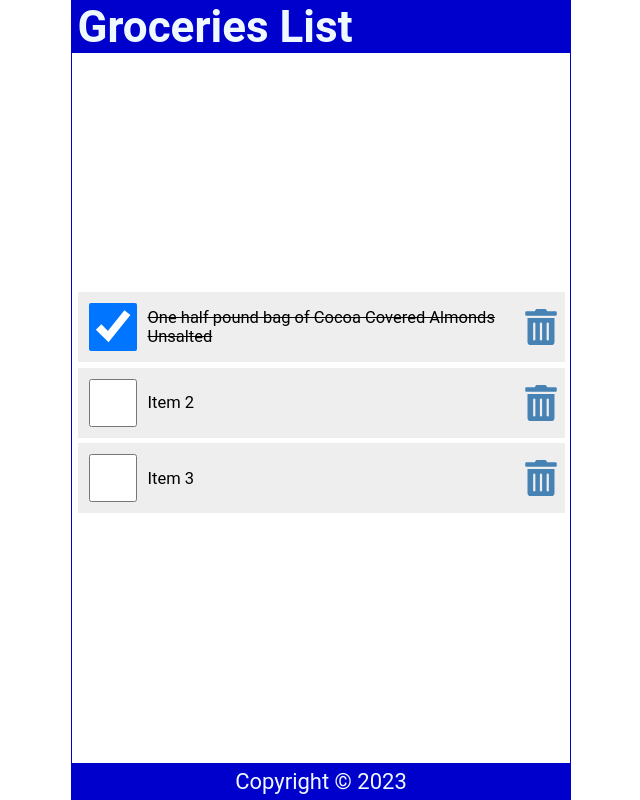
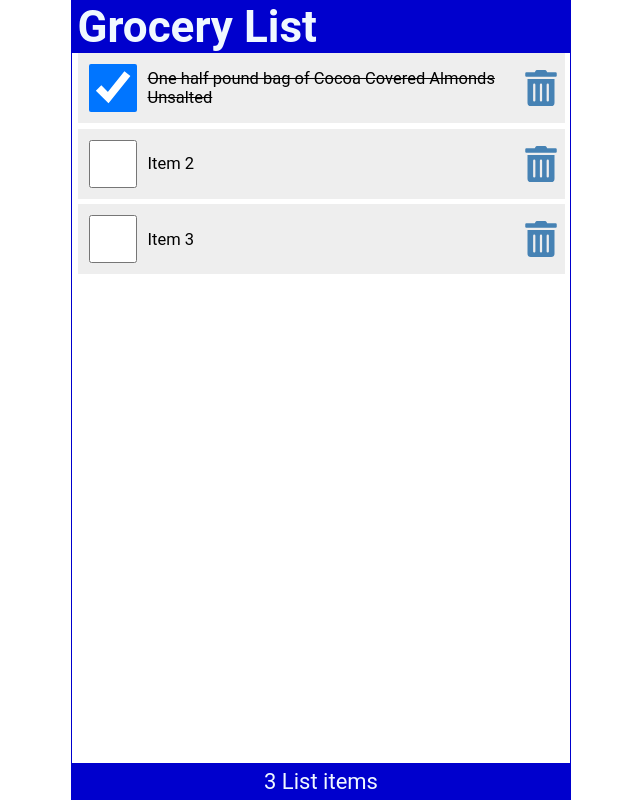
Before and after one commit to Gabzz-z/firstReactProject, a React (Create React App) app in the folder project/: page / in a window 1280 px wide. Shown: the whole page, without its empty margins (319-959 px from the left). Built offline with nearby package versions, Linux system fonts and the light colour scheme.

Commit message:
added props and cleaned the code by creating separate files

```diff
--- a/project/src/App.js
+++ b/project/src/App.js
@@ -1,14 +1,48 @@
 import Header from './Header';
 import Content from './content';
 import Footer from './Footer';
+import { useState } from 'react';
 
 function App() {
+  const [items, setItems] = useState([
+    {
+        id: 1,
+        checked: true,
+        item: "One half pound bag of Cocoa Covered Almonds Unsalted"
+    },
+    {
+        id: 2,
+        checked: false,
+        item: "Item 2"
+    },
+    {
+        id: 3,
+        checked: false,
+        item: "Item 3"
+    }
+  ]);
+
+  const handleCheck = (id) => {
+    const listItems = items.map((item) => item.id === id ? { ...item, checked: !item.checked } : item);
+    setItems(listItems);
+    localStorage.setItem('shoppinglist', JSON.stringify(listItems));
+  }
+
+  const handleDelete = (id) => {
+    const listItems = items.filter((item) => item.id !== id);
+    setItems(listItems);
+    localStorage.setItem('shoppinglist', JSON.stringify(listItems));
+  }
 
   return (
     <div className="App">
-      <Header />
-      <Content />
-      <Footer  />
+      <Header title="Grocery List" />
+      <Content
+        items={items}
+        handleCheck={handleCheck}
+        handleDelete={handleDelete}
+      />
+      <Footer length={items.length} />
     </div>
   );
 }
--- a/project/src/Footer.js
+++ b/project/src/Footer.js
@@ -1,9 +1,7 @@
-const Footer = () => {
-    const today = new Date();
-
+const Footer = ({ length }) => {
     return (
         <footer>
-            <p>Copyright &copy; {today.getFullYear()}</p>
+            <p>{length} List {length === 1 ? "item" : "items"}</p>
         </footer>
     )
 }
--- a/project/src/Header.js
+++ b/project/src/Header.js
@@ -1,9 +1,13 @@
-const Header = () => {
+const Header = ({ title }) => {
     return (
         <header>
-            <h1>Groceries List</h1>
+            <h1>{title}</h1>
         </header>
     )
 }
 
-export default Header
+Header.defaultProps = {
+    title: "Default Title"
+}
+
+export default Header;
--- /dev/null
+++ b/project/src/ItemList.js
@@ -0,0 +1,18 @@
+import LineItem from "./LineItem";
+
+const ItemList = ({items, handleCheck, handleDelete }) => {
+    return(
+        <ul>
+            {items.map((item) => (
+                <LineItem
+                key={item.id}
+                item={item}
+                handleCheck={handleCheck}
+                handleDelete={handleDelete}
+            />
+            ))}
+        </ul>
+    )
+}
+
+export default ItemList
--- /dev/null
+++ b/project/src/LineItem.js
@@ -0,0 +1,25 @@
+import { FaTrashAlt } from "react-icons/fa"
+
+const LineItem = ({item, handleCheck, handleDelete}) => {
+    return(
+        <li className="item" key={item.id}>
+            <input
+                type="checkbox"
+                onChange={() => handleCheck(item.id)}
+                checked={item.checked}
+            />
+            <label
+                style={(item.checked) ? { textDecoration: 'line-through' } : null}
+                onDoubleClick={() => handleCheck(item.id)}
+            >{item.item}</label>
+            <FaTrashAlt
+                onClick={() => handleDelete(item.id)}
+                role="button"
+                tabIndex="0"
+                aria-label={`Delete ${item.item}`}
+            />
+        </li>
+    )
+}
+
+export default LineItem
--- a/project/src/content.js
+++ b/project/src/content.js
@@ -1,63 +1,18 @@
-import { useState } from "react";
 import { FaTrashAlt } from 'react-icons/fa';
+import ItemList from './ItemList';
 
-const Content = () => {
-    const [items, setItems] = useState([
-        {
-            id: 1,
-            checked: true,
-            item: "One half pound bag of Cocoa Covered Almonds Unsalted"
-        },
-        {
-            id: 2,
-            checked: false,
-            item: "Item 2"
-        },
-        {
-            id: 3,
-            checked: false,
-            item: "Item 3"
-        }
-    ]);
-
-    const handleCheck = (id) => {
-        const listItems = items.map((item) => item.id === id ? { ...item, checked: !item.checked } : item);
-        setItems(listItems);
-        localStorage.setItem('shoppinglist', JSON.stringify(listItems));
-    }
-
-    const handleDelete = (id) => {
-        const listItems = items.filter((item) => item.id !== id);
-        setItems(listItems);
-        localStorage.setItem('shoppinglist', JSON.stringify(listItems));
-    }
-
+const Content = ({items, handleCheck, handleDelete}) => {
     return (
         <main>
             {items.length ? (
-                <ul>
-                    {items.map((item) => (
-                        <li className="item" key={item.id}>
-                            <input
-                                type="checkbox"
-                                onChange={() => handleCheck(item.id)}
-                                checked={item.checked}
-                            />
-                            <label
-                                style={(item.checked) ? { textDecoration: 'line-through' } : null}
-                                onDoubleClick={() => handleCheck(item.id)}
-                            >{item.item}</label>
-                            <FaTrashAlt
-                                onClick={() => handleDelete(item.id)}
-                                role="button"
-                                tabIndex="0"
-                            />
-                        </li>
-                    ))}
-                </ul>
+                <ItemList
+                    items={items}
+                    handleCheck={handleCheck}
+                    handleDelete={handleDelete}
+                />
             ) : (
                 <p style={{ marginTop: '2rem' }}>Your list is empty.</p>
-            )}
+                )}
         </main>
     )
 }
--- a/project/src/index.css
+++ b/project/src/index.css
@@ -44,7 +44,7 @@
   display: flex;
   flex-direction: column;
   flex-grow: 1;
-  justify-content: center;
+  justify-content: flex-start;
   align-items: center;
   overflow-y: auto;
 }
```
